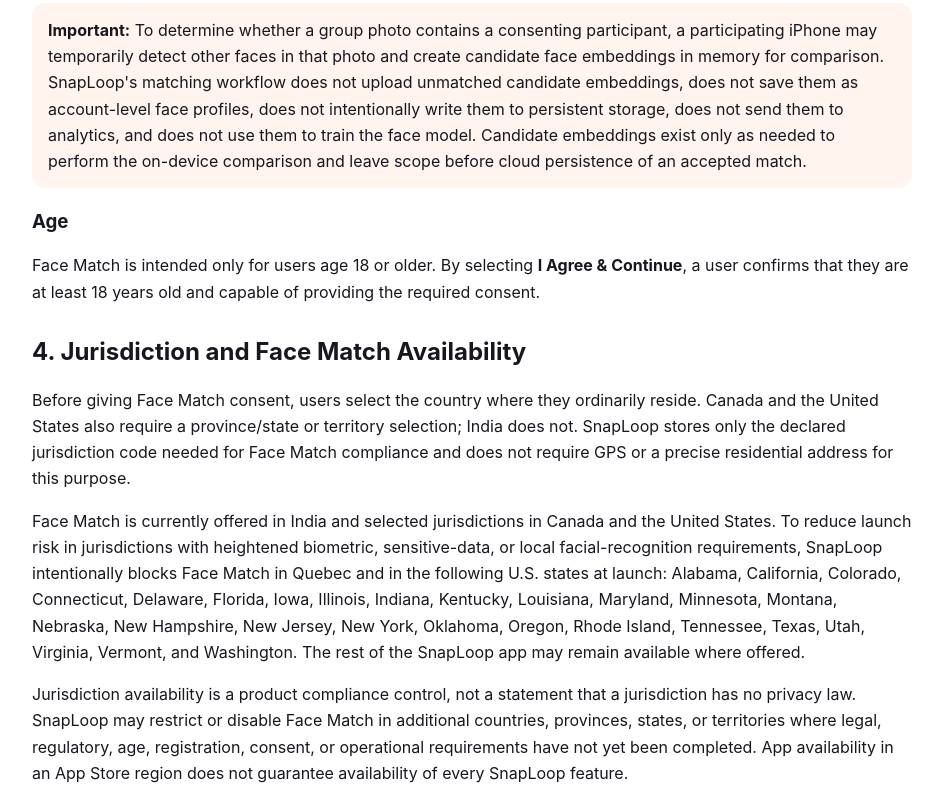
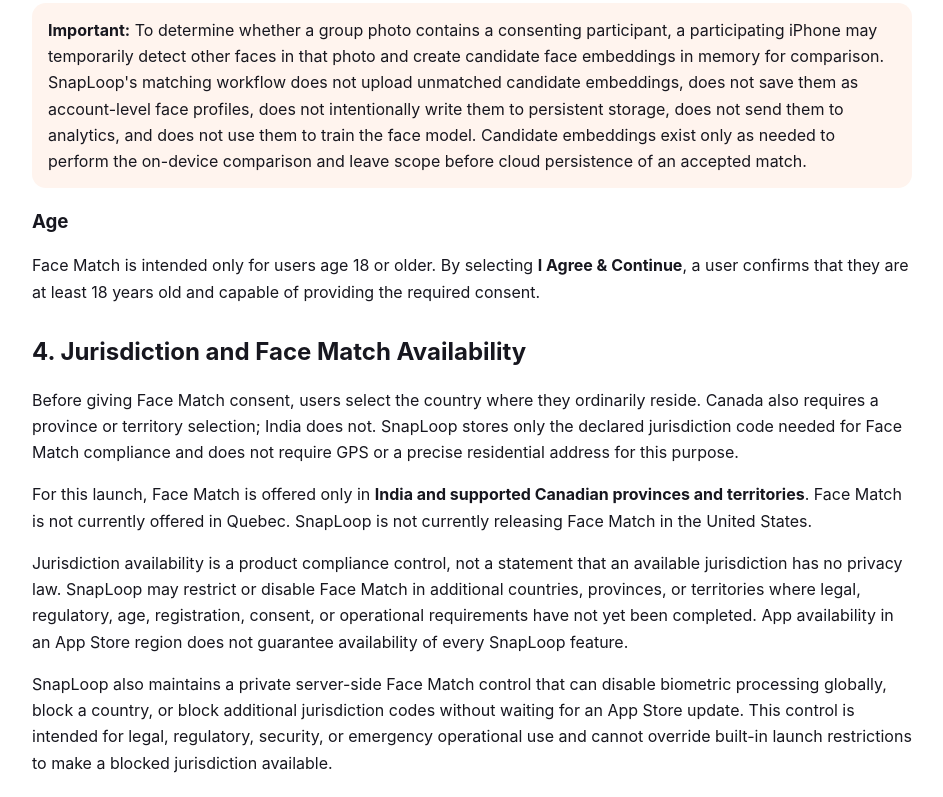
Before and after one commit to gurmeetgold/Snaploop-iOS, a plain HTML site: page hosting/public/privacy.html in a window 1280 px wide. Shown: the part 2724-3521 px from the top of the page, without its empty margins (168-1111 px from the left). Drawn offline with Linux system fonts and the light colour scheme.

Commit message:
Limit launch privacy policy to India and Canada

```diff
--- a/hosting/public/privacy.html
+++ b/hosting/public/privacy.html
@@ -34,7 +34,7 @@
   <li><strong>Face Setup selfie/reference image:</strong> when you choose Face Match, a reference image is stored locally on your iPhone. SnapLoop's current architecture does not upload the raw Face Setup selfie/reference image to Firebase.</li>
   <li><strong>Biometric face-template information:</strong> with your express consent, SnapLoop converts Face Setup images into numerical face embeddings/templates used to recognize you in eligible Event photos. SnapLoop treats these templates as sensitive biometric information.</li>
   <li><strong>Transient candidate-face processing:</strong> when an Event participant runs photo matching, SnapLoop may detect faces and temporarily create numerical face representations from faces appearing in eligible Event-date photos so those faces can be compared with consenting participants' templates.</li>
-  <li><strong>Consent and compliance information:</strong> SnapLoop records the Face Match policy version, immutable disclosure identifier and disclosure hash, consent, expiry and withdrawal timestamps, app version, platform, locale, consent method, and the country and, where applicable, province/state code you declare for Face Match availability. SnapLoop does not require GPS or a precise address for this jurisdiction check.</li>
+  <li><strong>Consent and compliance information:</strong> SnapLoop records the Face Match policy version, immutable disclosure identifier and disclosure hash, consent, expiry and withdrawal timestamps, app version, platform, locale, consent method, and the country and, where applicable, Canadian province or territory code you declare for Face Match availability. SnapLoop does not require GPS or a precise address for this jurisdiction check.</li>
   <li><strong>Technical information:</strong> device, diagnostic, crash, security, notification, and service information may be processed as needed by SnapLoop, Apple, Google Firebase, and other infrastructure used to operate the service.</li>
 </ul>
 
@@ -76,9 +76,9 @@
 <p>Face Match is intended only for users age 18 or older. By selecting <strong>I Agree &amp; Continue</strong>, a user confirms that they are at least 18 years old and capable of providing the required consent.</p>
 
 <h2>4. Jurisdiction and Face Match Availability</h2>
-<p>Before giving Face Match consent, users select the country where they ordinarily reside. Canada and the United States also require a province/state or territory selection; India does not. SnapLoop stores only the declared jurisdiction code needed for Face Match compliance and does not require GPS or a precise residential address for this purpose.</p>
-<p>Face Match is currently offered in India and selected jurisdictions in Canada and the United States. To reduce launch risk in jurisdictions with heightened biometric, sensitive-data, or local facial-recognition requirements, SnapLoop intentionally blocks Face Match in Quebec and in the following U.S. states at launch: Alabama, California, Colorado, Connecticut, Delaware, Florida, Iowa, Illinois, Indiana, Kentucky, Louisiana, Maryland, Minnesota, Montana, Nebraska, New Hampshire, New Jersey, New York, Oklahoma, Oregon, Rhode Island, Tennessee, Texas, Utah, Virginia, Vermont, and Washington. The rest of the SnapLoop app may remain available where offered.</p>
-<p>Jurisdiction availability is a product compliance control, not a statement that a jurisdiction has no privacy law. SnapLoop may restrict or disable Face Match in additional countries, provinces, states, or territories where legal, regulatory, age, registration, consent, or operational requirements have not yet been completed. App availability in an App Store region does not guarantee availability of every SnapLoop feature.</p>
+<p>Before giving Face Match consent, users select the country where they ordinarily reside. Canada also requires a province or territory selection; India does not. SnapLoop stores only the declared jurisdiction code needed for Face Match compliance and does not require GPS or a precise residential address for this purpose.</p>
+<p>For this launch, Face Match is offered only in <strong>India and supported Canadian provinces and territories</strong>. Face Match is not currently offered in Quebec. SnapLoop is not currently releasing Face Match in the United States.</p>
+<p>Jurisdiction availability is a product compliance control, not a statement that an available jurisdiction has no privacy law. SnapLoop may restrict or disable Face Match in additional countries, provinces, or territories where legal, regulatory, age, registration, consent, or operational requirements have not yet been completed. App availability in an App Store region does not guarantee availability of every SnapLoop feature.</p>
 <p>SnapLoop also maintains a private server-side Face Match control that can disable biometric processing globally, block a country, or block additional jurisdiction codes without waiting for an App Store update. This control is intended for legal, regulatory, security, or emergency operational use and cannot override built-in launch restrictions to make a blocked jurisdiction available.</p>
 
 <h2>5. Refusing, Withdrawing, Deleting, or Expiring Face Match</h2>
```
